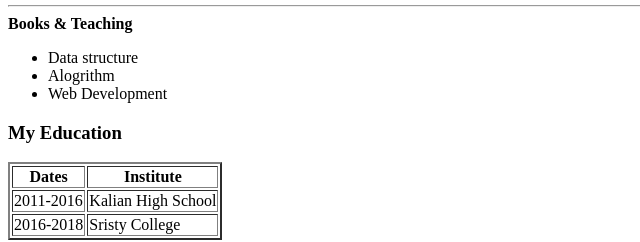
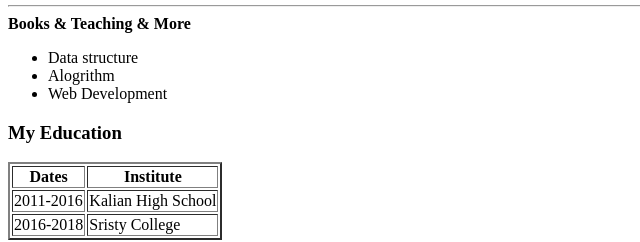
Before and after one commit to AJOYSR/AJOYSR.github.io, a plain HTML site: page index.html in a window 1280 px wide. Shown: the part 271-513 px from the top of the page, 0-640 px from the left. Drawn offline with Linux system fonts and the light colour scheme.

Commit message:
Change on Teaching

```diff
--- a/index.html
+++ b/index.html
@@ -25,7 +25,7 @@
 
   <hr>
 
-  <b>Books & Teaching</b>
+  <b>Books & Teaching & More </b>
 
   <ul type>
     <li>Data structure</li>
```
